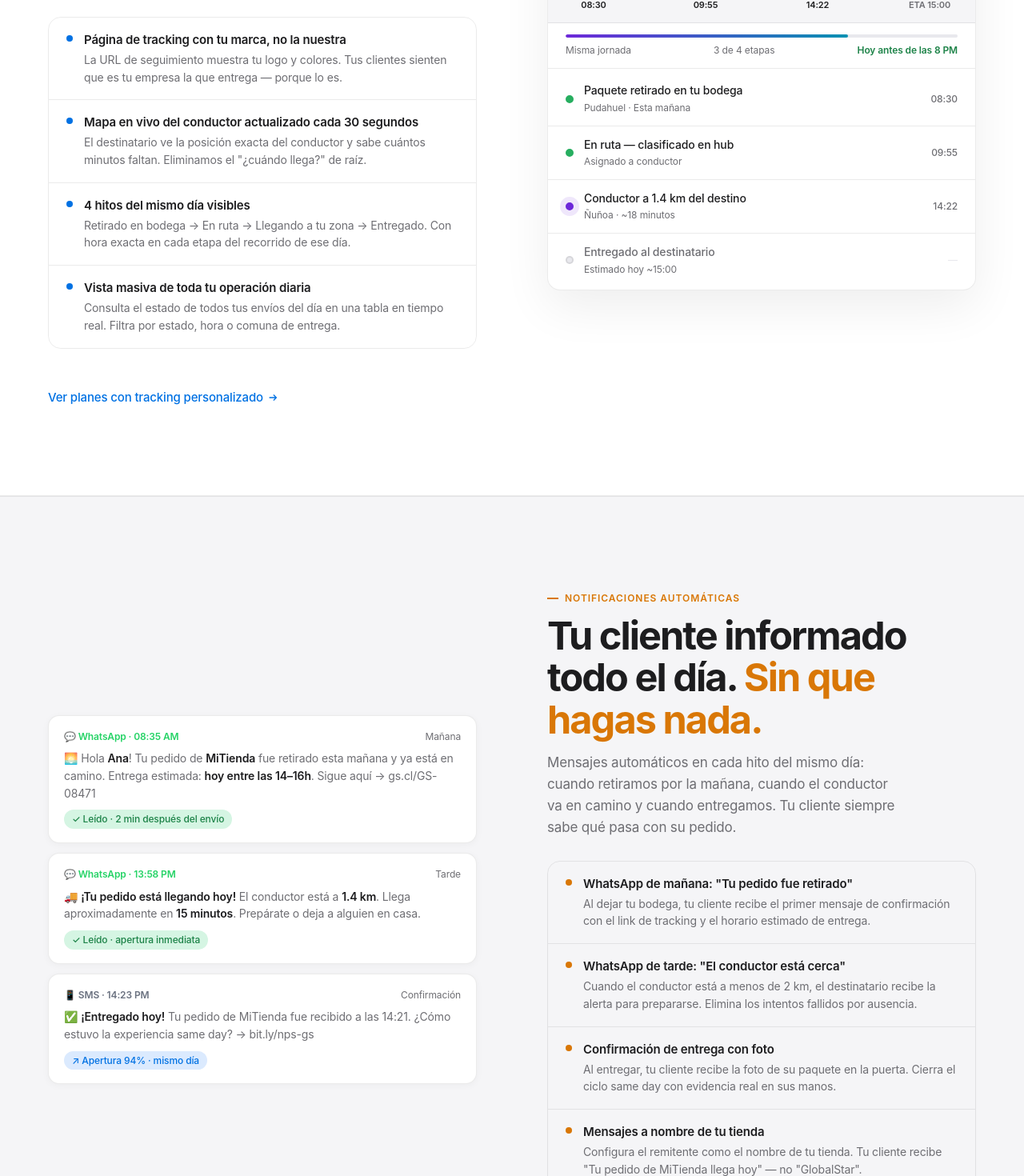
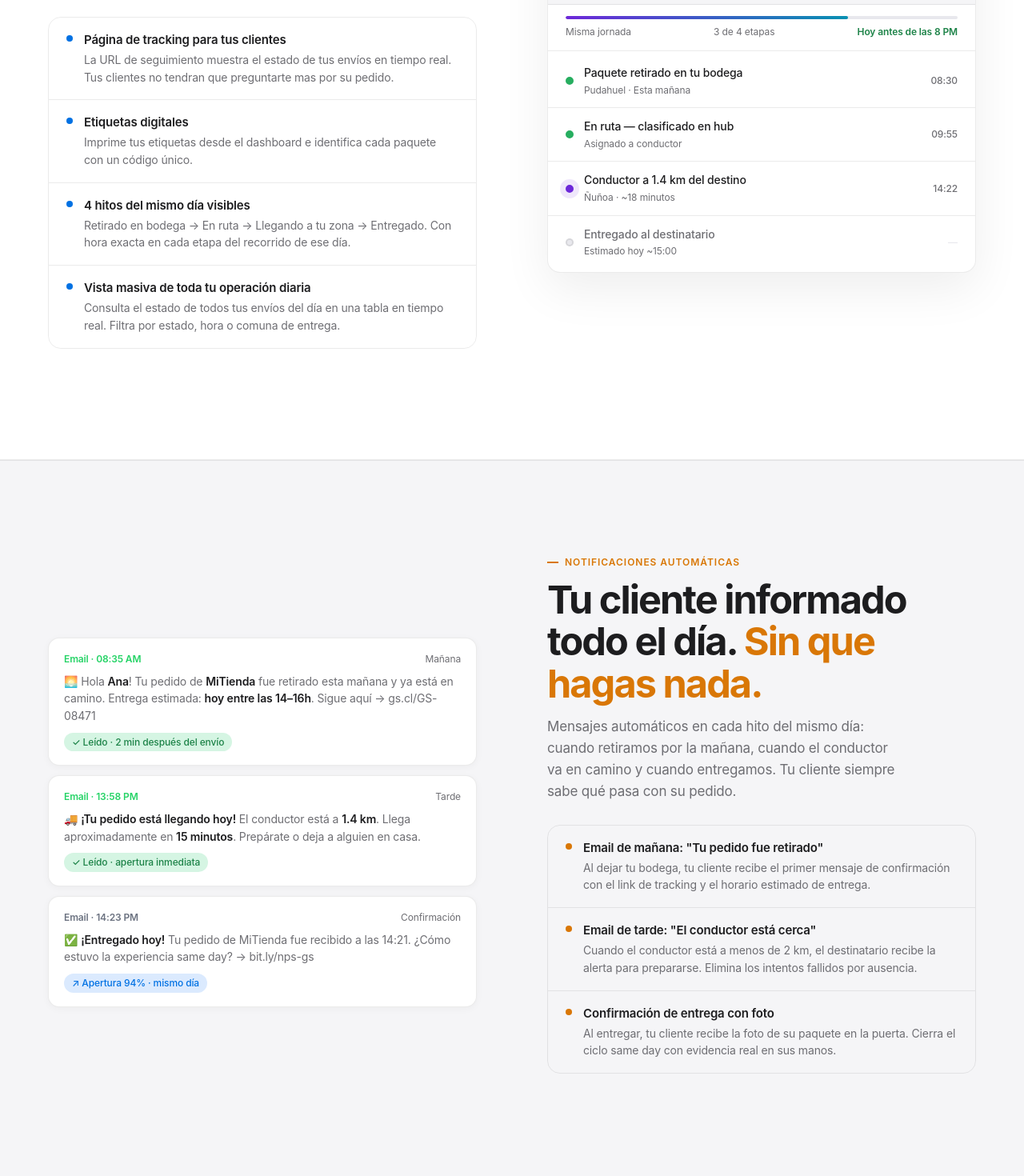
Before and after one commit to animaskazo/globalstar-landing, a React (Vite) app: page / in a window 1280 px wide. Shown: the part 3307-4777 px from the top of the page at 80% size. Built offline with nearby package versions, Linux system fonts and the light colour scheme.

Commit message:
Simplify footer

```diff
--- a/src/App.jsx
+++ b/src/App.jsx
@@ -45,11 +45,8 @@ function App() {
       <EntregaSameDay />
       <Tracking />
       <Notificaciones />
-      <Etiquetas />
-      <Dashboard />
       <StatsBand />
       <Contingencia />
-      <Pricing />
       <Testimonials />
       <FAQ />
       <CTA />
--- a/src/components/CTA.jsx
+++ b/src/components/CTA.jsx
@@ -6,10 +6,8 @@ export default function CTA() {
       <div className="cta-glow"></div>
       <div className="cta-grid-bg"></div>
       <div className="cta-inner reveal">
-        <div className="cta-pill">🚀 Empieza a entregar hoy mismo</div>
         <h2 className="cta-h2 ls-tight">Retiro en la mañana.<br /><span className="cg">Entrega ese mismo día.</span></h2>
-        <p className="cta-sub">Tu tienda, con la velocidad de entrega que tus clientes esperan. Sin contratos ni volumen
-          mínimo en el plan Starter.</p>
+        <p className="cta-sub">Tu tienda, con la velocidad de entrega que tus clientes esperan. Retiramos gratis donde estés*.</p>
         <div className="cta-btns">
           <a href="#precios" className="btn-primary" style={{ padding: '14px 32px' }}>Crear cuenta gratis</a>
           <a href="mailto:hola@globalstar.cl" className="btn-outline-dark" style={{ padding: '14px 32px' }}>Hablar con ventas →</a>
--- a/src/components/Contingencia.jsx
+++ b/src/components/Contingencia.jsx
@@ -21,9 +21,8 @@ export default function Contingencia() {
           <div className="step-card reveal d1">
             <div className="step-n">02</div>
             <div className="step-ico si-b">💬</div>
-            <h4>WhatsApp de reagendamiento inmediato</h4>
-            <p>Tu cliente recibe un mensaje automático con link para elegir una nueva ventana de entrega. El 70% reagenda
-              sin que intervengas.</p>
+            <h4>Email de reagendamiento inmediato</h4>
+            <p>Tu cliente recibe un mensaje automático con las instrucciones para reagendar</p>
           </div>
           <div className="step-card reveal d2">
             <div className="step-n">03</div>
--- a/src/components/EntregaSameDay.jsx
+++ b/src/components/EntregaSameDay.jsx
@@ -35,7 +35,7 @@ export default function EntregaSameDay() {
           </div>
         </div>
         <div className="img-card dark reveal d1">
-          <img src="https://images.unsplash.com/photo-1601584115197-04ecc0da31d7?w=900&q=80&auto=format&fit=crop"
+          <img src="https://images.unsplash.com/photo-1587938140500-e4c6a6ca664a?q=80&w=1170&auto=format&fit=crop&ixlib=rb-4.1.0&ixid=M3wxMjA3fDB8MHxwaG90by1wYWdlfHx8fGVufDB8fHx8fA%3D%3D"
             alt="Entrega same day" />
           <div className="ov-g"></div>
           <div className="fchip fchip-bl dk">
--- a/src/components/Footer.jsx
+++ b/src/components/Footer.jsx
@@ -11,32 +11,15 @@ export default function Footer() {
           <p className="fl-tag">Same day delivery para tiendas online en el Gran Santiago. Retiro AM, entrega PM, siempre.</p>
         </div>
         <div className="fc2">
-          <h5>Servicios</h5>
-          <a href="#">Recolección matutina</a>
-          <a href="#">Same Day Delivery</a>
-          <a href="#">Tracking en vivo</a>
-          <a href="#">Notificaciones WhatsApp</a>
-          <a href="#">Devoluciones</a>
+          <h5>Menú Principal</h5>
+          <a href="#recoleccion">Recolección</a>
+          <a href="#entregas">Entregas seguras</a>
+          <a href="#tracking">Tracking</a>
+          <a href="#notificaciones">Notificaciones</a>
+          <a href="#faq">Preguntas frecuentes</a>
         </div>
         <div className="fc2">
-          <h5>Plataformas</h5>
-          <a href="#">Amazon Flex</a>
-          <a href="#">Falabella</a>
-          <a href="#">Ripley</a>
-          <a href="#">Shopify</a>
-          <a href="#">WooCommerce</a>
-        </div>
-        <div className="fc2">
-          <h5>Recursos</h5>
-          <a href="#">Cómo funciona</a>
-          <a href="#">Cobertura de comunas</a>
-          <a href="#">Centro de ayuda</a>
-          <a href="#">API Docs</a>
-        </div>
-        <div className="fc2">
-          <h5>Empresa</h5>
-          <a href="#">Sobre GlobalStar</a>
-          <a href="#">Conductores</a>
+          <h5>Contacto</h5>
           <a href="mailto:hola@globalstar.cl">hola@globalstar.cl</a>
           <a href="#">Santiago, Chile</a>
         </div>
--- a/src/components/Notificaciones.jsx
+++ b/src/components/Notificaciones.jsx
@@ -14,7 +14,7 @@ export default function Notificaciones() {
             <div className="bl-row">
               <div className="dot dot-a"></div>
               <div>
-                <h4>WhatsApp de mañana: "Tu pedido fue retirado"</h4>
+                <h4>Email de mañana: "Tu pedido fue retirado"</h4>
                 <p>Al dejar tu bodega, tu cliente recibe el primer mensaje de confirmación con el link de tracking y el
                   horario estimado de entrega.</p>
               </div>
@@ -22,7 +22,7 @@ export default function Notificaciones() {
             <div className="bl-row">
               <div className="dot dot-a"></div>
               <div>
-                <h4>WhatsApp de tarde: "El conductor está cerca"</h4>
+                <h4>Email de tarde: "El conductor está cerca"</h4>
                 <p>Cuando el conductor está a menos de 2 km, el destinatario recibe la alerta para prepararse. Elimina los
                   intentos fallidos por ausencia.</p>
               </div>
@@ -35,21 +35,14 @@ export default function Notificaciones() {
                   evidencia real en sus manos.</p>
               </div>
             </div>
-            <div className="bl-row">
-              <div className="dot dot-a"></div>
-              <div>
-                <h4>Mensajes a nombre de tu tienda</h4>
-                <p>Configura el remitente como el nombre de tu tienda. Tu cliente recibe "Tu pedido de MiTienda llega hoy"
-                  — no "GlobalStar".</p>
-              </div>
-            </div>
+
           </div>
         </div>
         <div className="reveal d1">
           <div className="notif-stack">
             <div className="notif-card">
               <div className="notif-top">
-                <div className="notif-ch" style={{ color: '#25d366' }}>💬 WhatsApp · 08:35 AM</div>
+                <div className="notif-ch" style={{ color: '#25d366' }}>Email · 08:35 AM</div>
                 <span className="notif-time">Mañana</span>
               </div>
               <div className="notif-body">🌅 Hola <strong>Ana</strong>! Tu pedido de <strong>MiTienda</strong> fue retirado
@@ -59,17 +52,17 @@ export default function Notificaciones() {
             </div>
             <div className="notif-card">
               <div className="notif-top">
-                <div className="notif-ch" style={{ color: '#25d366' }}>💬 WhatsApp · 13:58 PM</div>
+                <div className="notif-ch" style={{ color: '#25d366' }}>Email · 13:58 PM</div>
                 <span className="notif-time">Tarde</span>
               </div>
               <div className="notif-body">🚚 <strong>¡Tu pedido está llegando hoy!</strong> El conductor está a <strong>1.4
-                  km</strong>. Llega aproximadamente en <strong>15 minutos</strong>. Prepárate o deja a alguien en casa.
+                km</strong>. Llega aproximadamente en <strong>15 minutos</strong>. Prepárate o deja a alguien en casa.
               </div>
               <span className="notif-badge nb-g">✓ Leído · apertura inmediata</span>
             </div>
             <div className="notif-card">
               <div className="notif-top">
-                <div className="notif-ch" style={{ color: '#6b7280' }}>📱 SMS · 14:23 PM</div>
+                <div className="notif-ch" style={{ color: '#6b7280' }}>Email · 14:23 PM</div>
                 <span className="notif-time">Confirmación</span>
               </div>
               <div className="notif-body">✅ <strong>¡Entregado hoy!</strong> Tu pedido de MiTienda fue recibido a las 14:21.
--- a/src/components/Tracking.jsx
+++ b/src/components/Tracking.jsx
@@ -6,24 +6,22 @@ export default function Tracking() {
       <div className="split">
         <div className="reveal">
           <div className="ey ey-b">Tracking en tiempo real</div>
-          <h2 className="h2-l ls-tight">Tu cliente ve<br />cada paso <span className="hi-b">del camino.</span></h2>
+          <h2 className="h2-l ls-tight">Dashboard para cada<br /> <span className="hi-b">negocio o tienda.</span></h2>
           <p className="body-l" style={{ marginTop: '14px' }}>Desde que retiramos en tu bodega por la mañana hasta que tocamos el
             timbre del destinatario, cada movimiento está registrado y visible en tiempo real.</p>
           <div className="blist-l">
             <div className="bl-row">
               <div className="dot dot-b"></div>
               <div>
-                <h4>Página de tracking con tu marca, no la nuestra</h4>
-                <p>La URL de seguimiento muestra tu logo y colores. Tus clientes sienten que es tu empresa la que entrega
-                  — porque lo es.</p>
+                <h4>Página de tracking para tus clientes</h4>
+                <p>La URL de seguimiento muestra el estado de tus envíos en tiempo real. Tus clientes no tendran que preguntarte mas por su pedido.</p>
               </div>
             </div>
             <div className="bl-row">
               <div className="dot dot-b"></div>
               <div>
-                <h4>Mapa en vivo del conductor actualizado cada 30 segundos</h4>
-                <p>El destinatario ve la posición exacta del conductor y sabe cuántos minutos faltan. Eliminamos el
-                  "¿cuándo llega?" de raíz.</p>
+                <h4>Etiquetas digitales</h4>
+                <p>Imprime tus etiquetas desde el dashboard e identifica cada paquete con un código único.</p>
               </div>
             </div>
             <div className="bl-row">
@@ -43,11 +41,6 @@ export default function Tracking() {
               </div>
             </div>
           </div>
-          <a href="#precios" className="mlink mlink-b">Ver planes con tracking personalizado
-            <svg viewBox="0 0 16 16" fill="none" stroke="currentColor" strokeWidth="1.5">
-              <path d="M3 8h10M9 4l4 4-4 4" />
-            </svg>
-          </a>
         </div>
         <div className="reveal d2">
           <div className="tw-wrap">
--- a/src/index.css
+++ b/src/index.css
@@ -2205,7 +2205,7 @@
     }
 
     .cta-h2 {
-      font-size: clamp(40px, 5.5vw, 80px);
+      font-size: clamp(40px, 5.5vw, 64px);
       font-weight: 700;
       letter-spacing: -.04em;
       line-height: 1.06;
```
